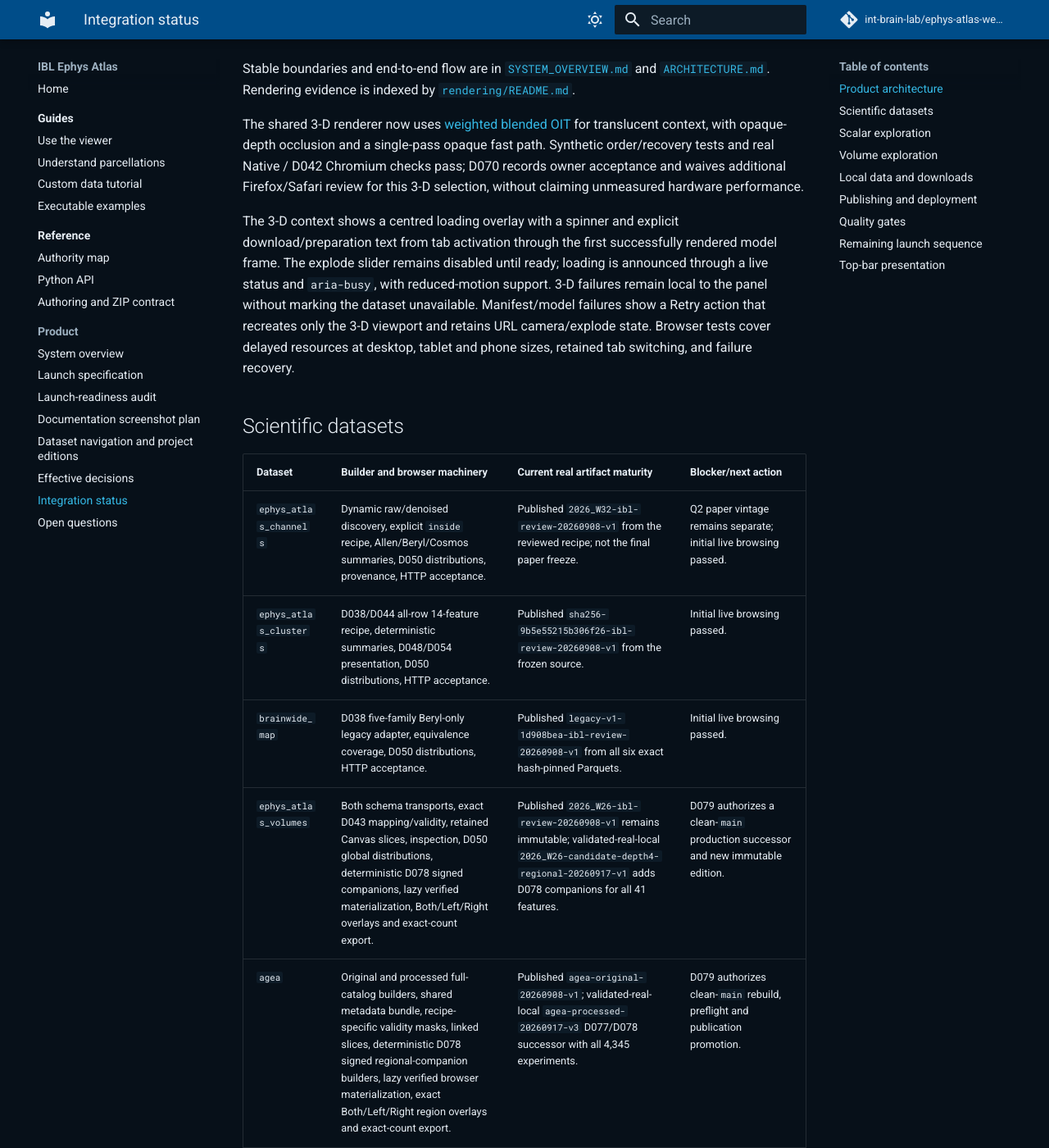
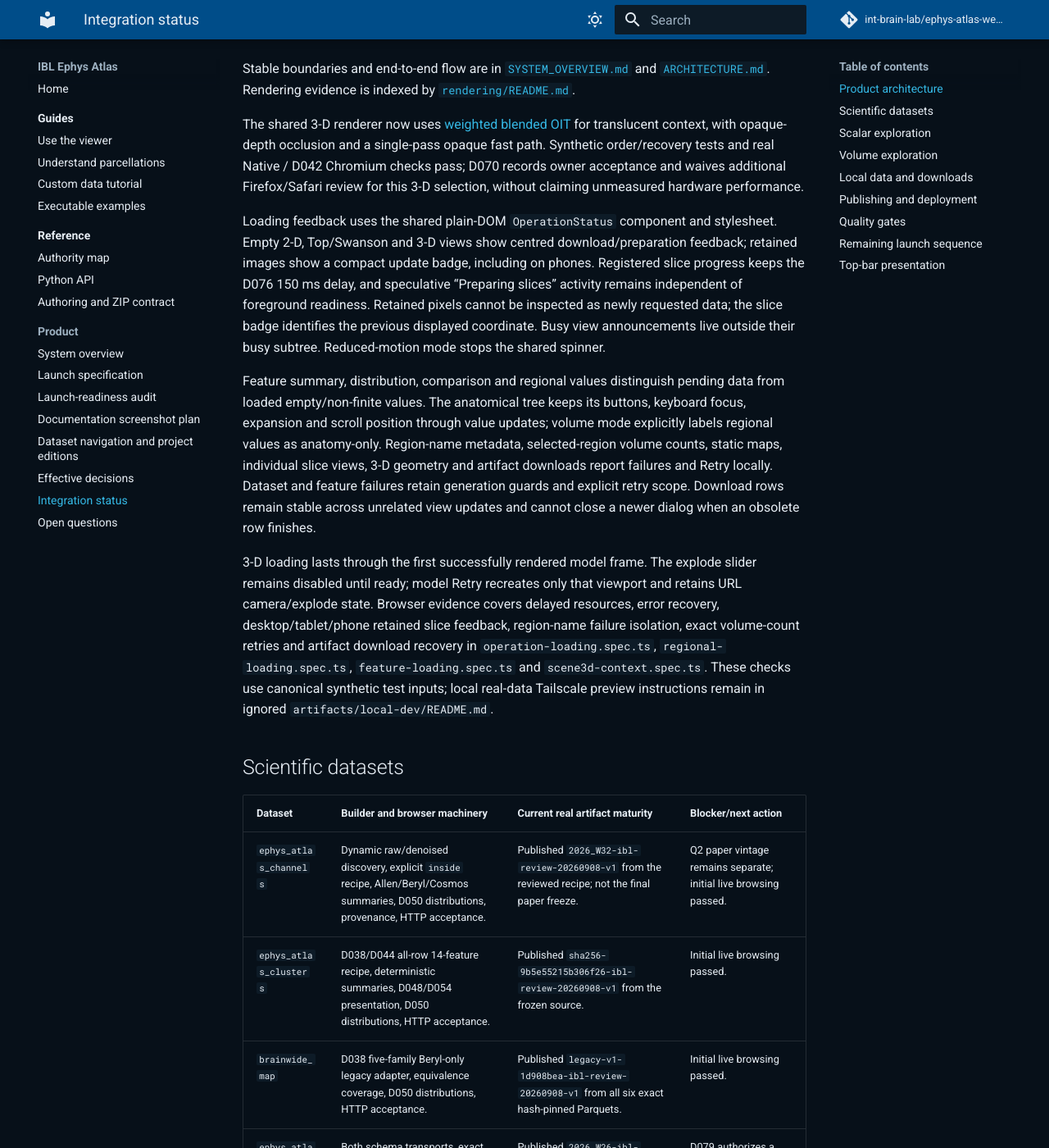
Before and after one commit to int-brain-lab/ephys-atlas-web-v2, an MkDocs documentation site: the page built from docs/INTEGRATION_STATUS.md, in a window 1280 px wide and 1400 px high, scrolled down 2265 px. Shown: the whole window at 82% size. Built offline with MkDocs 1.6.1 and Material for MkDocs 9.7.7, drawn with Linux system fonts in a browser that asks for light colours; comment, search, counter and statistics services are not loaded; some of the changed text lies outside the part shown.

Commit message:
docs: record shared loading behavior and refactoring follow-ups

```diff
--- a/docs/INTEGRATION_STATUS.md
+++ b/docs/INTEGRATION_STATUS.md
@@ -2,7 +2,7 @@
 
 Status: active initial-deployment capability matrix.
 
-Last updated: 2026-09-09 on `main` for the live initial IBL review deployment.
+Last updated: 2026-10-05 on `main` for shared loading feedback and scoped retries.
 
 Code and tests are the implementation authority. This file summarizes current
 capability and artifact maturity; it links to evidence instead of repeating
@@ -30,14 +30,34 @@ for translucent context, with opaque-depth occlusion and a single-pass opaque
 fast path. Synthetic order/recovery tests and real Native / D042 Chromium checks
 pass; D070 records owner acceptance and waives additional Firefox/Safari review for this 3-D selection, without claiming unmeasured hardware performance.
 
-The 3-D context shows a centred loading overlay with a spinner and explicit
-download/preparation text from tab activation through the first successfully
-rendered model frame. The explode slider remains disabled until ready; loading
-is announced through a live status and `aria-busy`, with reduced-motion support.
-3-D failures remain local to the panel without marking the dataset unavailable.
-Manifest/model failures show a Retry action that recreates only the 3-D viewport
-and retains URL camera/explode state. Browser tests cover delayed resources at
-desktop, tablet and phone sizes, retained tab switching, and failure recovery.
+Loading feedback uses the shared plain-DOM `OperationStatus` component and
+stylesheet. Empty 2-D, Top/Swanson and 3-D views show centred download/preparation
+feedback; retained images show a compact update badge, including on phones.
+Registered slice progress keeps the D076 150 ms delay, and speculative
+“Preparing slices” activity remains independent of foreground readiness.
+Retained pixels cannot be inspected as newly requested data; the slice badge
+identifies the previous displayed coordinate. Busy view announcements live
+outside their busy subtree. Reduced-motion mode stops the shared spinner.
+
+Feature summary, distribution, comparison and regional values distinguish
+pending data from loaded empty/non-finite values. The anatomical tree keeps its
+buttons, keyboard focus, expansion and scroll position through value updates;
+volume mode explicitly labels regional values as anatomy-only. Region-name
+metadata, selected-region volume counts, static maps, individual slice views,
+3-D geometry and artifact downloads report failures and Retry locally. Dataset
+and feature failures retain generation guards and explicit retry scope.
+Download rows remain stable across unrelated view updates and cannot close a
+newer dialog when an obsolete row finishes.
+
+3-D loading lasts through the first successfully rendered model frame. The
+explode slider remains disabled until ready; model Retry recreates only that
+viewport and retains URL camera/explode state. Browser evidence covers delayed
+resources, error recovery, desktop/tablet/phone retained slice feedback,
+region-name failure isolation, exact volume-count retries and artifact download
+recovery in `operation-loading.spec.ts`, `regional-loading.spec.ts`,
+`feature-loading.spec.ts` and `scene3d-context.spec.ts`. These checks use canonical
+synthetic test inputs; local real-data Tailscale preview instructions remain in
+ignored `artifacts/local-dev/README.md`.
 
 ## Scientific datasets
 
```
Also changed, not shown: docs/FRONTEND_LIFECYCLE_AUDIT.md (+18 -0 lines).
